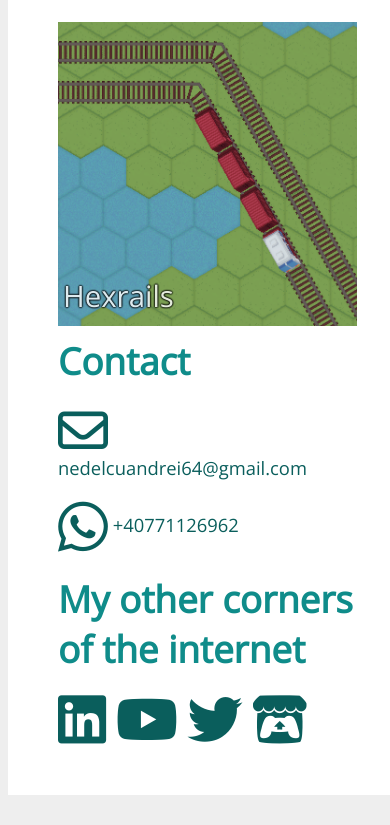
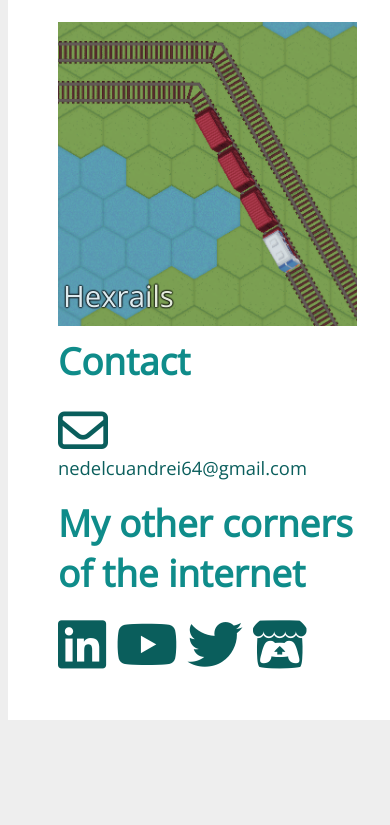
Before and after one commit to DarnYo/DarnYo.github.io, a plain HTML site: page index.html in a window 390 px wide. Shown: the part 2186-3011 px from the top of the page. After the commit the page ends 2936 px from the top, so only its background shows below. Drawn offline with nearby package versions, Linux system fonts and the light colour scheme.

Commit message:
removed phone

```diff
--- a/index.html
+++ b/index.html
@@ -69,12 +69,6 @@
 							nedelcuandrei64@gmail.com
 						</a>
 					</p>
-					<p>
-						<a href="https://wa.me/40771126962?text=Hello">
-							<i class="fab fa-whatsapp" style="font-size: 57px"></i>
-							+40771126962
-						</a>
-					<p>
 				</div>
 				<h1>My other corners of the internet</h2>
 				<nav><p>
```
